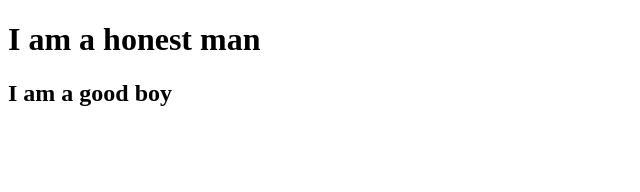
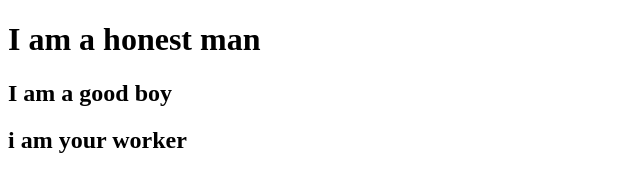
Before and after one commit to jyotirm0y-paul/my-first-website, a plain HTML site: page index.html in a window 1280 px wide. Shown: the whole page, without its empty margins (0-640 px from the left). Drawn offline with Linux system fonts and the light colour scheme.

Commit message:
workstation

```diff
--- a/index.html
+++ b/index.html
@@ -8,5 +8,6 @@
 <body>
   <h1>I am a honest man</h1>
   <h2>I am a good boy</h2>
+  <h2>i am your worker</h2>
 </body>
 </html>
```
